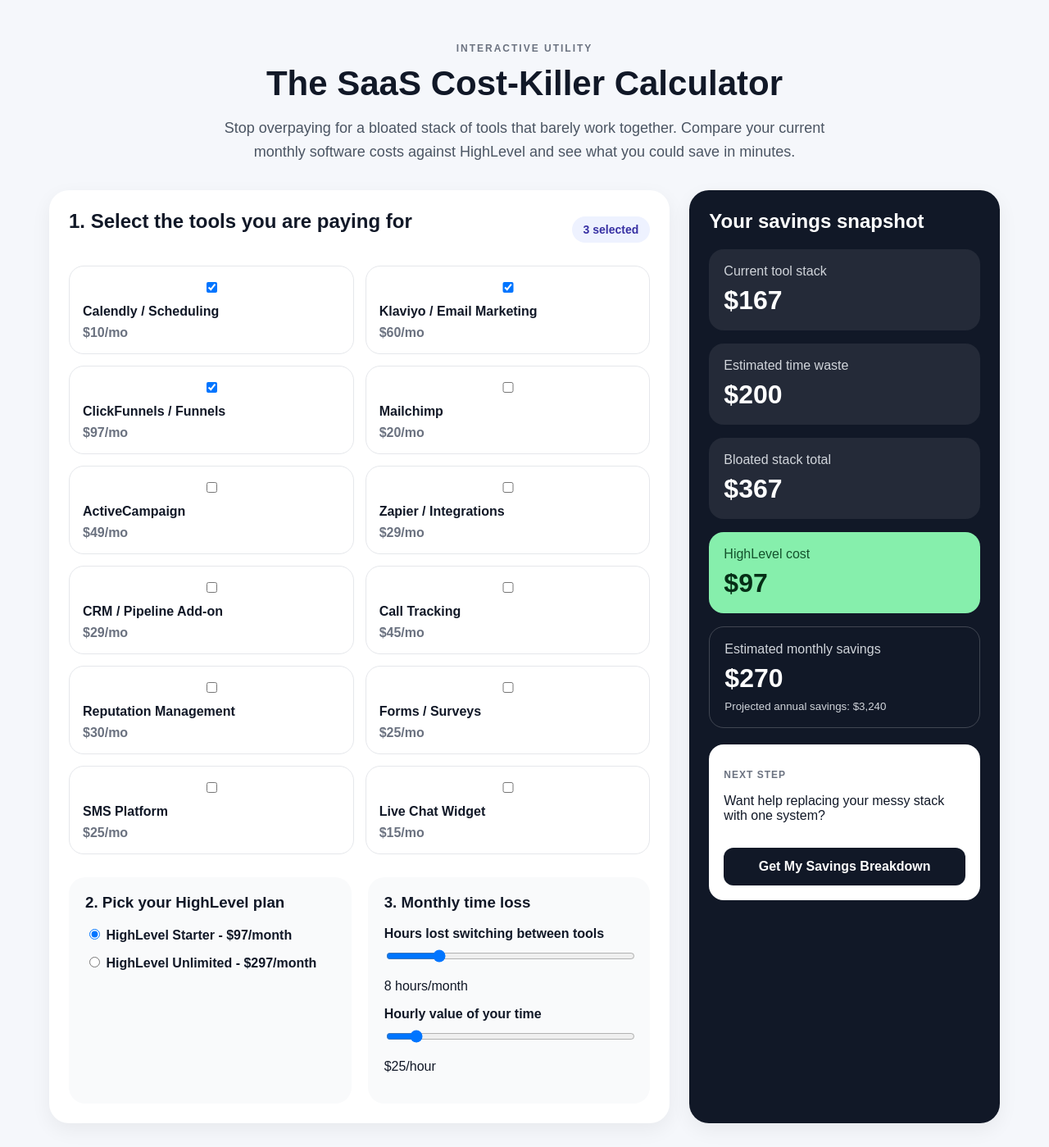
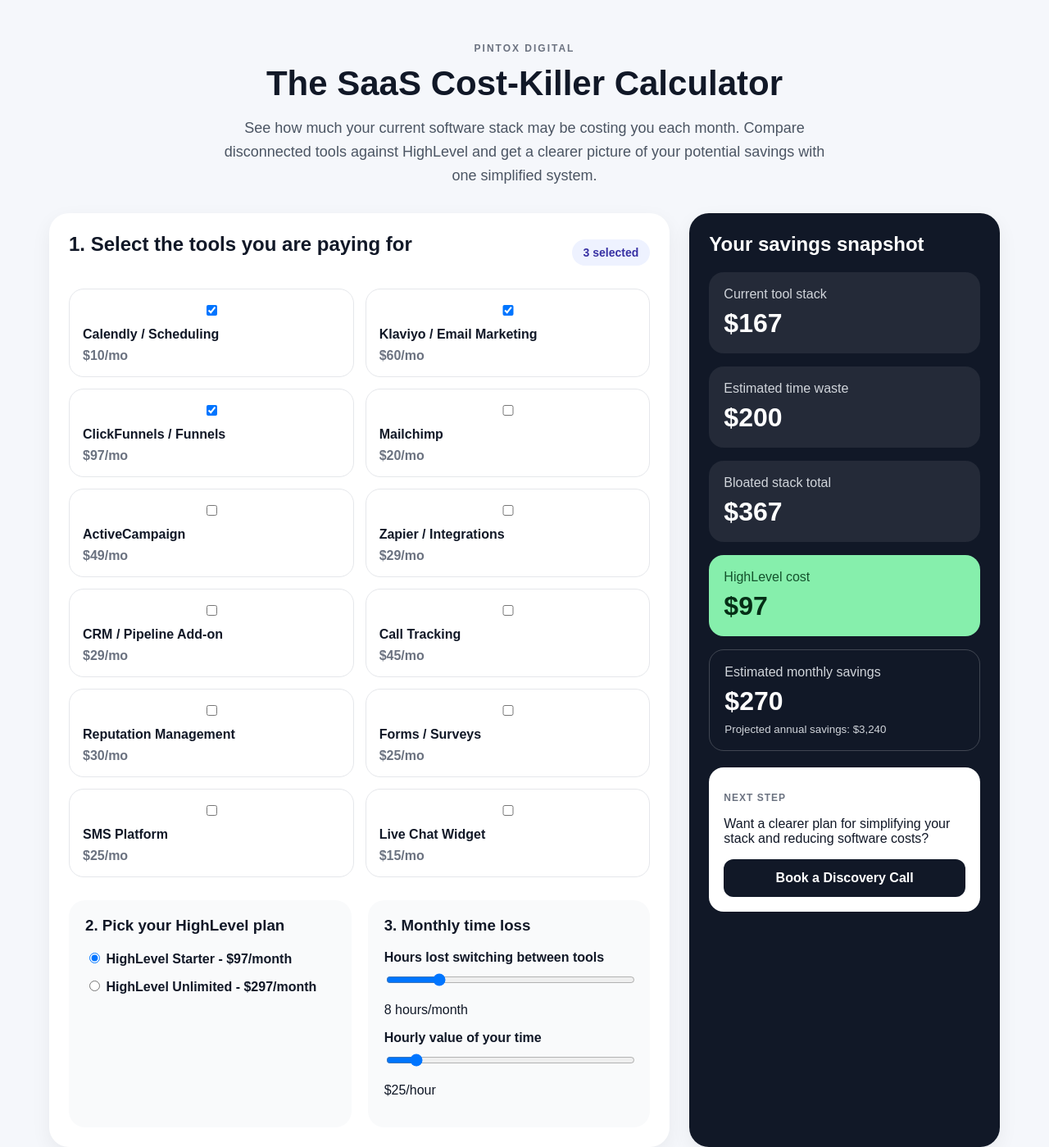
Before and after one commit to Hmukhi53/saas-cost-killer-calculator, a plain HTML site: page index.html in a window 1280 px wide. Shown: the whole page at 82% size. Drawn offline with Linux system fonts and the light colour scheme.

Commit message:
brand calculator for pintox digital

```diff
--- a/index.html
+++ b/index.html
@@ -3,17 +3,17 @@
 <head>
   <meta charset="UTF-8" />
   <meta name="viewport" content="width=device-width, initial-scale=1.0" />
-  <title>SaaS Cost-Killer Calculator</title>
+  <title>SaaS Cost-Killer Calculator | Pintox Digital</title>
   <link rel="stylesheet" href="style.css" />
 </head>
 <body>
   <div class="container">
     <div class="hero">
-      <p class="eyebrow">Interactive Utility</p>
+      <p class="eyebrow">Pintox Digital</p>
       <h1>The SaaS Cost-Killer Calculator</h1>
       <p class="subtext">
-        Stop overpaying for a bloated stack of tools that barely work together.
-        Compare your current monthly software costs against HighLevel and see what you could save in minutes.
+        See how much your current software stack may be costing you each month.
+        Compare disconnected tools against HighLevel and get a clearer picture of your potential savings with one simplified system.
       </p>
     </div>
 
@@ -155,8 +155,8 @@
 
         <div class="cta-box">
           <p class="mini-title">Next Step</p>
-          <p>Want help replacing your messy stack with one system?</p>
-          <button>Get My Savings Breakdown</button>
+          <p>Want a clearer plan for simplifying your stack and reducing software costs?</p>
+          <a class="cta-button" href="https://pintox.com/#Calendar" target="_blank">Book a Discovery Call</a>
         </div>
       </div>
     </div>
--- a/style.css
+++ b/style.css
@@ -232,3 +232,20 @@
     font-size: 32px;
   }
 }
+.cta-button {
+  display: block;
+  width: 100%;
+  padding: 14px;
+  border-radius: 12px;
+  background: #111827;
+  color: white;
+  font-size: 16px;
+  font-weight: 700;
+  text-decoration: none;
+  text-align: center;
+  margin-top: 14px;
+}
+
+.cta-button:hover {
+  opacity: 0.92;
+}
```
